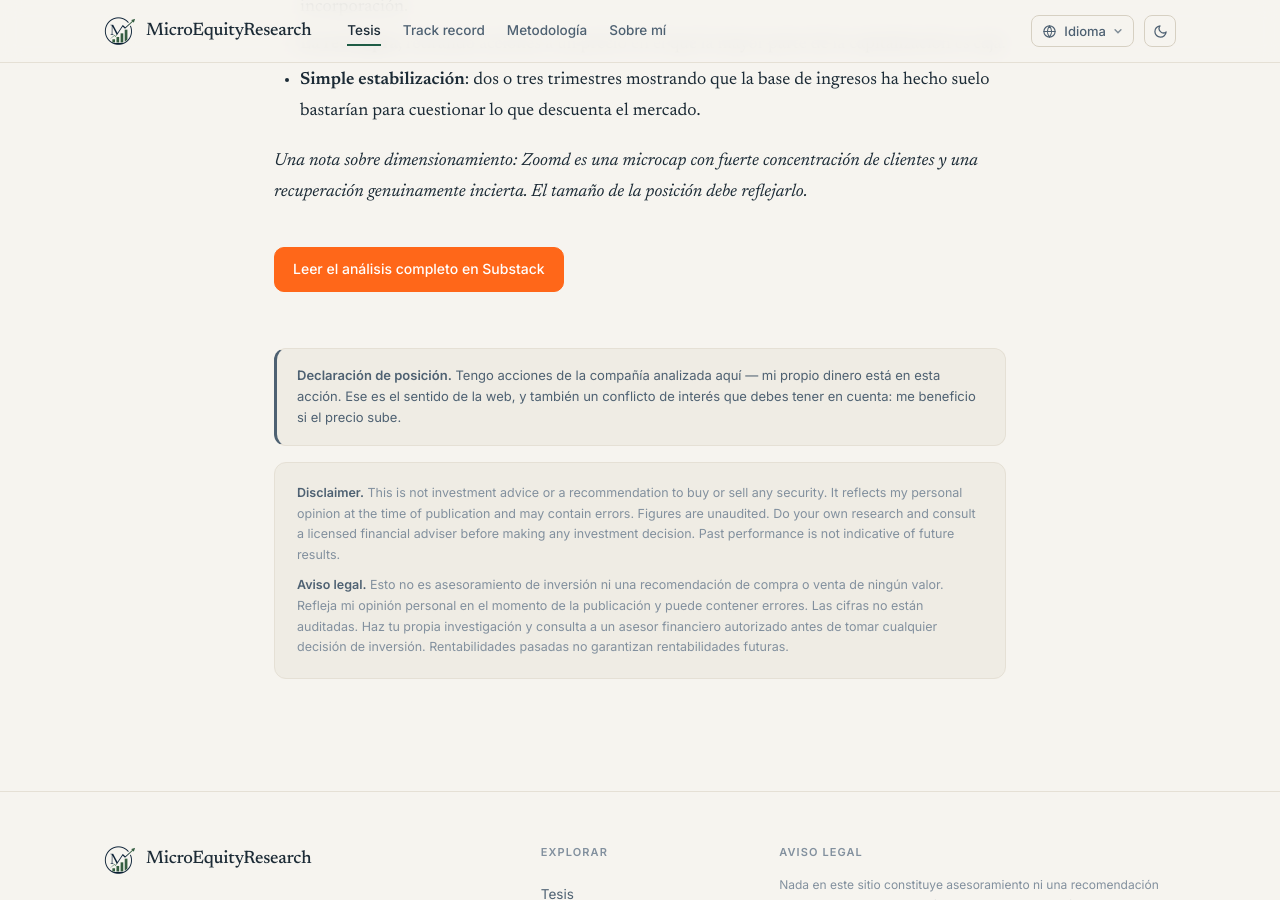
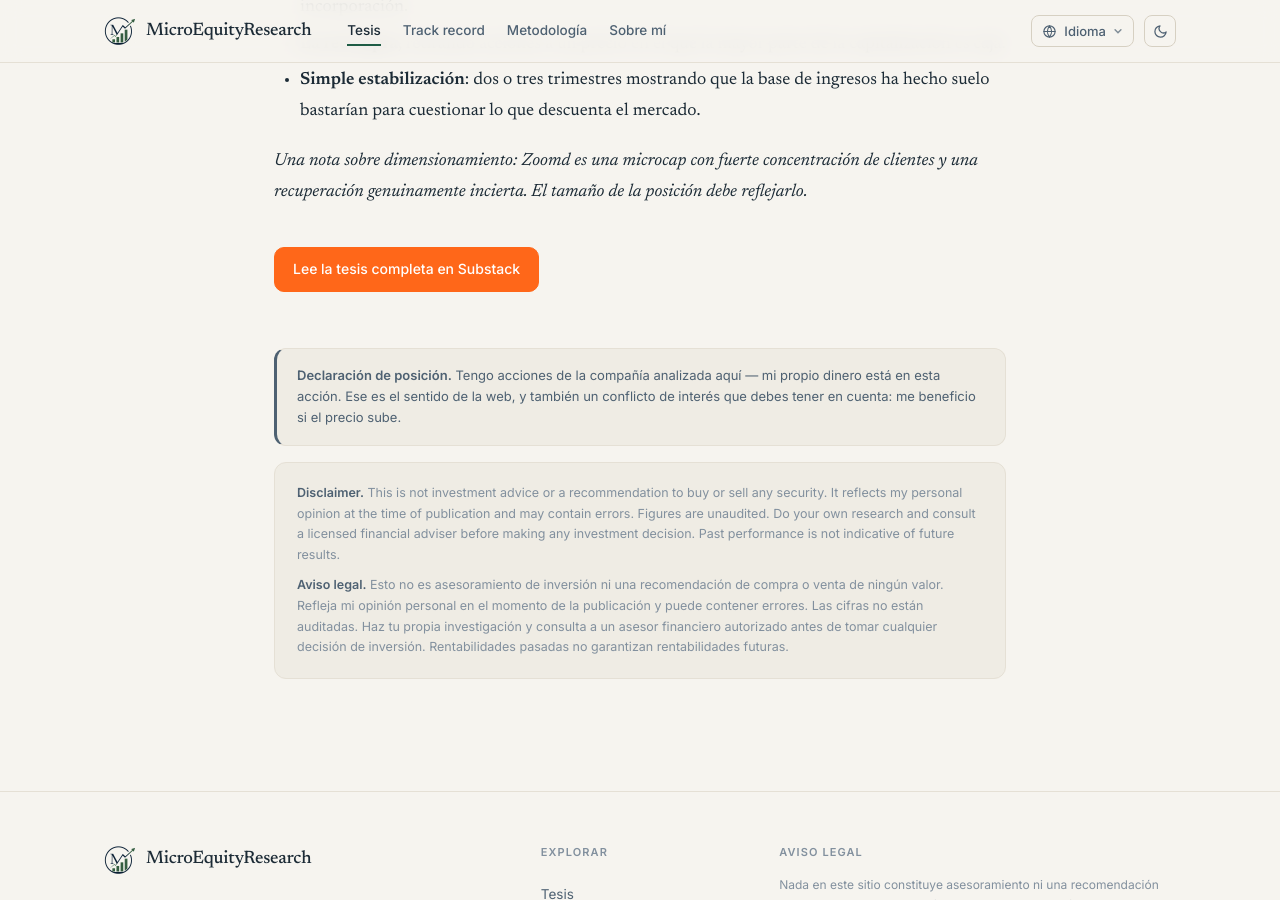
Before and after one commit to trackcmg/micro_cap_invest, a Jekyll site: the page built from _theses_es/zomd-v.md, in a window 1280 px wide and 900 px high, scrolled down 9930 px. Built offline with Jekyll 4.4.1, drawn with Linux system fonts in a browser that asks for light colours.

Commit message:
Force orange color inline on Substack buttons and update translation text

```diff
--- a/_layouts/thesis.html
+++ b/_layouts/thesis.html
@@ -67,7 +67,7 @@
 
   {% if page.substack != blank %}
   <div class="article-cta">
-    <a class="btn btn-substack" href="{{ page.substack }}" target="_blank" rel="noopener" data-i18n="thesis.readfull">Read the full write-up on Substack</a>
+    <a class="btn btn-primary" style="background-color: #FF6719; border-color: #FF6719; color: #ffffff;" href="{{ page.substack }}" target="_blank" rel="noopener" data-i18n="thesis.readfull">Read the full thesis on Substack</a>
   </div>
   {% endif %}
 
--- a/assets/js/site.js
+++ b/assets/js/site.js
@@ -93,7 +93,7 @@
       'thesis.ticker': 'Ticker',
       'thesis.mcap': 'Cap. bursátil al publicar',
       'thesis.status': 'Estado',
-      'thesis.readfull': 'Leer el análisis completo en Substack',
+      'thesis.readfull': 'Lee la tesis completa en Substack',
       'e404.msg': 'Esta página no existe: puede que la tesis se haya movido o que la URL haya cambiado.',
       'e404.home': 'Volver al inicio',
       'common.thesis_arrow': 'Tesis →'
```
